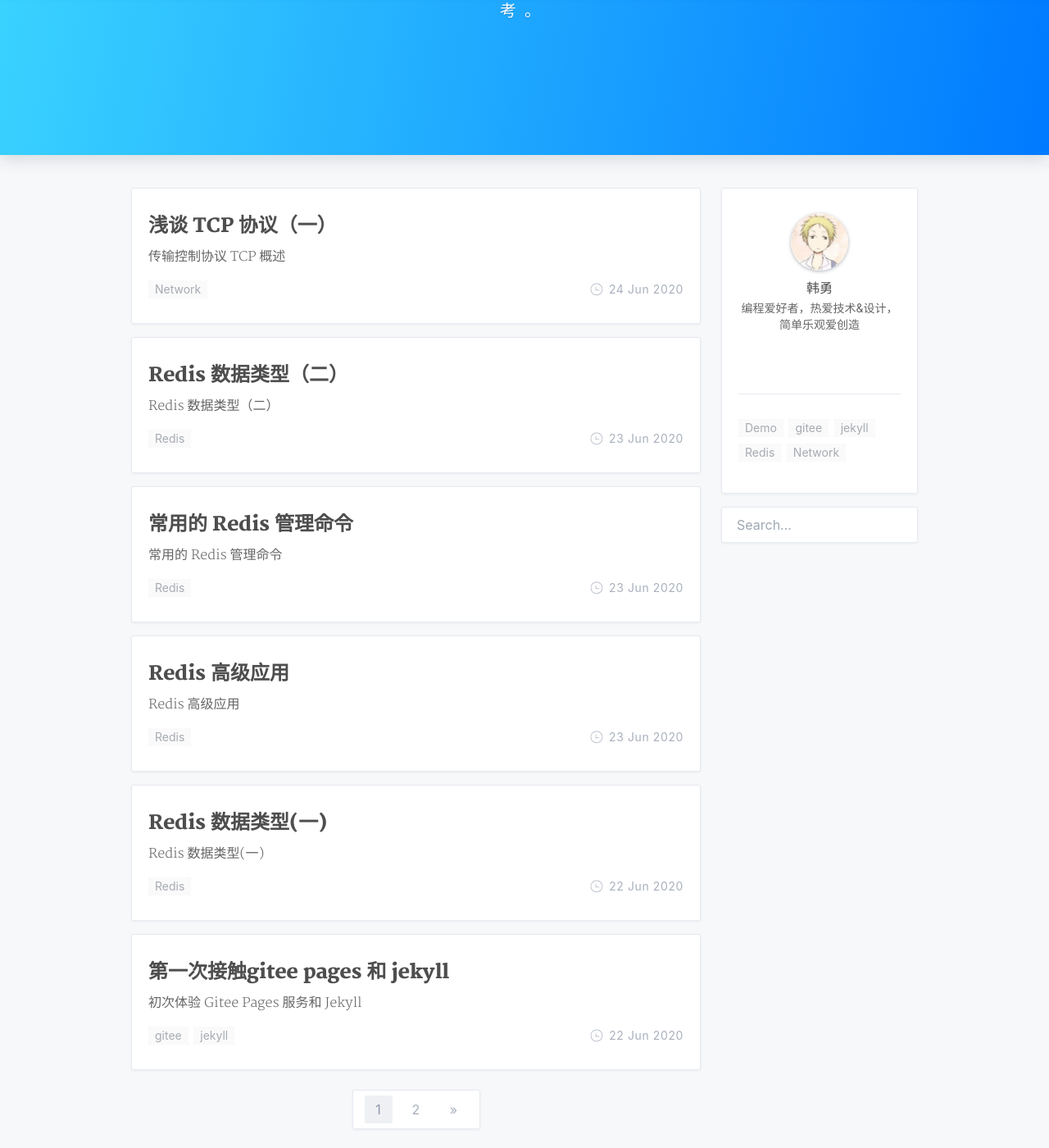
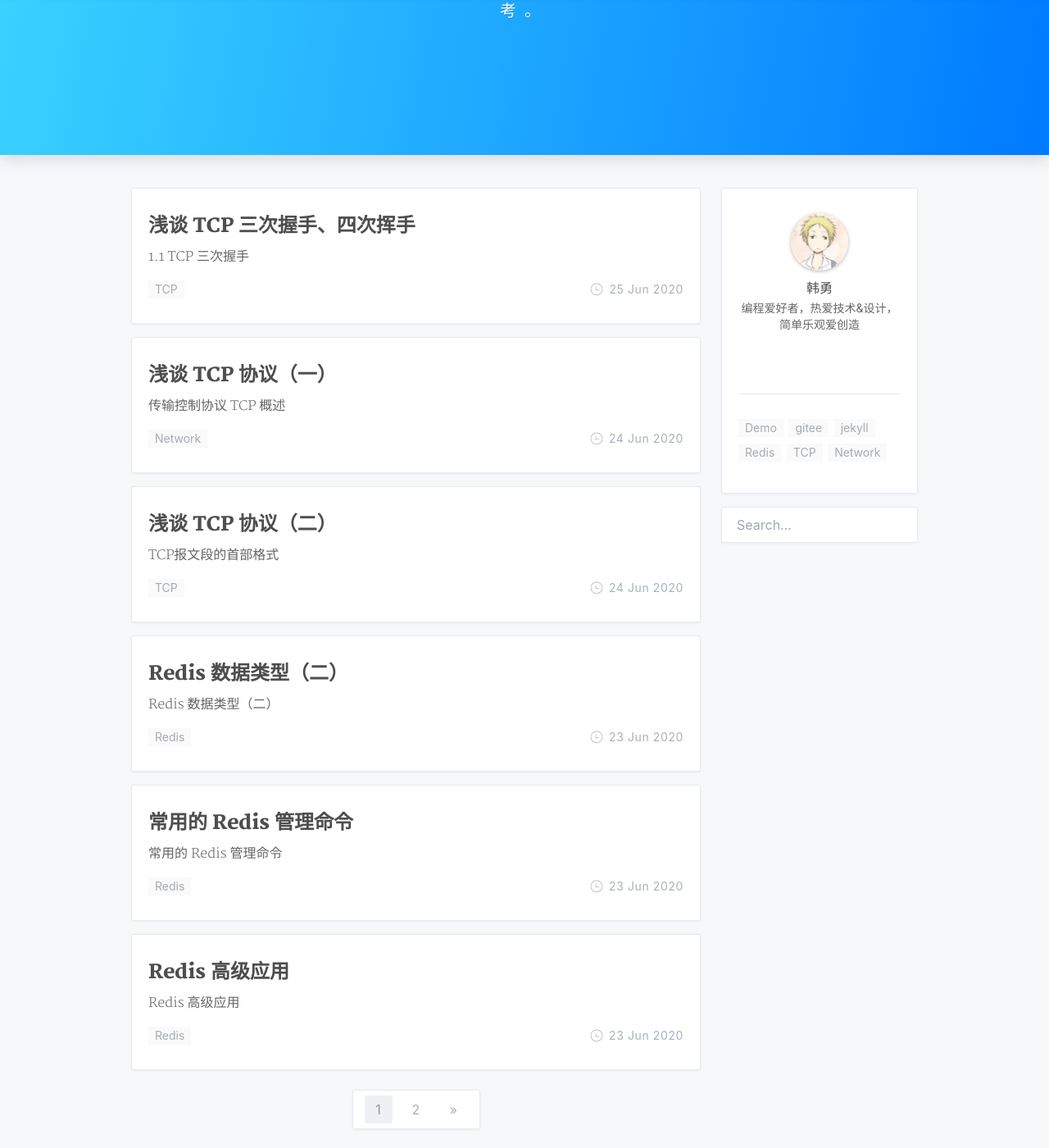
Before and after one commit to han199901/myGitPersonalBlog, a Jekyll site: the page built from index.html, in a window 1280 px wide and 1400 px high, scrolled down 271 px. Shown: the whole window at 82% size. Built offline with Jekyll 4.4.1, drawn with Linux system fonts in a browser that asks for light colours; nearby versions of some CDN libraries; the list of posts is cut into pages by our own code; a style sheet for code colours, icons or effects is not loaded; some of the changed lines change nothing that is shown.

Commit message:
2020-6-25

```diff
--- /dev/null
+++ b/_posts/2020-6-24-TCP-2.md
@@ -0,0 +1,51 @@
+---
+layout: post
+title: 浅谈 TCP 协议（二）
+date: 2020-06-24
+categories: 技术
+tags: TCP
+---
+
+### TCP报文段的首部格式
+
+TCP虽然是面向字节流的，但是TCP传送的数据单元却是报文段，而且TCP的**全部功能都体现在它的首部中各个字段**。
+
+![TCP报文段首部.png](https://i.loli.net/2020/06/24/4W7VPM6ODxZQSUK.png)
+
+**源端口和目的端口字段**——各占 2 字节。端口是运输层与应用层的服务接口。运输层的复用和分用功能都要通过端口才能实现。
+
+**序号字段**——占 4 字节。TCP 连接中传送的数据流中的**每一个字节都编上一个序号**。序号字段的值则指的是本报文段所发送的数据的**第一个字节的序号**。
+
+**确认号字段**——占 4 字节，是**期望收到对方的下一个报文段的数据的第一个字节的序号**。例如，B正确收到了A发送过来的一个报文段，其序号字段值是501，而数据长度是200字节（序号501 - 700），这表明B正确收到了A发送的到序号700为止的数据，因此，B期望收到A的下一个数据序号为701，于是B在发送给A的确认报文段中把确认号置位701。**总之，若确认号为N，则表明到N-1为止的所有数据都已正确收到**。
+
+**数据偏移（即首部长度）**——占 4 位，它指出 TCP 报文段的数据起始处距离 TCP 报文段的起始处有多远。“数据偏移”的单位是 32 位字（以 4 字节为计算单位）。
+
+**保留字段**——占 6 位，保留为今后使用，但目前应置为 0
+
+**紧急 URG** —— 当 URG  =  1 时，表明紧急指针字段有效。它告诉系统此报文段中有紧急数据，应尽快传送(相当于高优先级的数据)
+
+**确认 ACK** —— 只有当 ACK = 1 时确认号字段才有效。当 ACK = 0 时，确认号无效。TCP规定，在建立连接后所有传送的报文段都必须把ACK置1
+
+**推送 PSH (PuSH)** —— 接收 TCP 收到 PSH = 1 的报文段，就尽快地交付接收应用进程，而不再等到整个缓存都填满了后再向上交付。
+
+**复位 RST (ReSeT)** —— 当 RST = 1 时，表明 TCP 连接中出现严重差错（如由于主机崩溃或其他原因），必须释放连接，然后再重新建立运输连接。
+
+**同步 SYN** —— 在连接建立时用来同步序号，当SYN = 1而ACK = 0时，表明这是一个连接请求报文。对方若同意建立连接，则应在响应的报文段中使SYN = 1和ACK = 1。所以，SYN = 1 表示这是一个**连接请求或连接接受报文**。
+
+**终止 FIN (FINis)** —— 用来释放一个连接。FIN = 1 表明此报文段的发送端的数据已发送完毕，并要求释放运输连接。
+
+**窗口字段** —— 占 2 字节，窗口值是[0,2^16 -1]之间的整数。窗口指的是发送本报文段的一方的**接收窗口**（而不是自己的发送窗口）。窗口值**告诉对方**：从本报文段首部中的确认号算起，接收方目前允许对方发送的数据量。之所以要有这个限制，是因为接收方的数据缓存空间是有限的。总之**窗口值作为接收方让发送方设置其发送窗口的依据。**例如。设确认号是701，窗口字段是1000.这就表明，从701号算起，发送此报文段的一方还有接收1000个字节数据（字节序号701-1700）的接收缓存空间。**总之，窗口字段指出了现在允许对方发送的数据量。窗口值是经常在动态变化着**
+
+**检验和** —— 占 2 字节。检验和字段检验的范围包括首部和数据这两部分。**与UDP一样**在计算检验和时，要在 TCP 报文段的前面加上 12 字节的伪首部。
+
+**紧急指针字段** —— 占 16 位，仅在URG = 1时才有意义，它指出在本报文段中紧急数据共有多少个字节（紧急数据放在本报文段数据的最前面，因此紧急指针指出了紧急数据的末尾在报文段中的位置）。
+
+**选项字段** —— 长度可变。TCP 最初只规定了一种选项，即**最大报文段长度 MSS**。MSS 告诉对方 TCP：“我的缓存所能接收的报文段的数据字段的最大长度是 MSS 个字节。” **MSS (Maximum Segment Size)是 TCP 报文段中的数据字段的最大长度。数据字段加上 TCP 首部才等于整个的 TCP 报文段。**
+
+**其他选项**
+
+- 窗口扩大选项 ——占 3 字节，其中有一个字节表示移位值 S。新的窗口值等于TCP 首部中的窗口位数增大到(16 + S)，相当于把窗口值向左移动 S 位后获得实际的窗口大小。
+- 时间戳选项——占10 字节，其中最主要的字段时间戳值字段（4 字节）和时间戳回送回答字段（4 字节）。
+- 选择确认选项
+
+**填充字段** —— 这是为了使整个首部长度是 **4 字节**的整数倍。
--- a/_posts/2020-6-24-TCP-1.md
+++ b/_posts/2020-6-24-TCP.md
@@ -86,3 +86,64 @@
 **累积确认**：接收方不必对收到的分组逐个发送确认，而是在收到几个分组后，对按序到达的最后一个分组发送确认，这就表示：到这个分组为止的所有分组都已正确收到了。累积确认有的优点是：容易实现，即使确认丢失也不必重传。缺点是：不能向发送方反映出接收方已经正确收到的所有分组的信息。
 
 **Go-back-N**：当接收方检测出时序的信息后，要求发送方重发最后一个正确接受的信息帧之后的所有未被确认的帧；或者当发送方发送了n个帧后，若发现该n帧的前一帧在计时器超时区间内仍未返回其确认信息，则该帧被判定为出错或丢失，此时发送方不得不重新发送该出错帧及其后的n帧。
+
+### 以字节为单位的滑动窗口
+
+<iframe src="//player.bilibili.com/player.html?aid=52231781&bvid=BV194411h71z&cid=91418414&page=1" scrolling="no" border="0" frameborder="no" framespacing="0" allowfullscreen="true"> </iframe>
+
+### 超时重传时间的选择
+
+- 重传机制是 TCP 中最重要和最复杂的问题之一。
+- TCP **每发送**一个报文段，就对这个报文段设置一次计时器。只要计时器设置的重传时间到但还没有收到确认，就要重传这一报文段。
+
+#### 往返时延的方差很大
+
+由于 TCP 的下层是一个互联网环境，IP 数据报所选择的路由变化很大。因而运输层的往返时间的方差也很大。
+
+![往返时延的方差很大.png](https://i.loli.net/2020/06/25/DYNgMBvLSiZr2Ht.png)
+
+#### 加权平均往返时间RTT
+
+TCP才用了一种自适应算法，它记录一个报文段发出的时间，以及收到相应的确认的时间。这两个时间之差就是报文段的往返时间RTT。
+
+TCP 保留了 RTT 的一个**加权平均往返时间 RTTs**（这又称为平滑（smooth）的往返时间，因为是加权平均，所以是平滑的）。
+ 第一次测量到 RTT 样本时，**RTTS 值就取为所测量到的 RTT 样本值**。以后每测量到一个新的 RTT 样本，就按下式重新计算一次 RTTS：
+
+![加权平均公式.png](https://i.loli.net/2020/06/25/1eKZqFjdXNw47Jh.png)
+
+式中，0=<a<1。若 a 很接近于零，表示 RTT 值更新较慢(新的RTTs值和旧的RTTs值相比变化不大)。若选择 a 接近于 1，则表示 RTT 值更新较快(新的RTTs值受新的RTT样本的影响较大)。
+ RFC 2988 推荐的 a 值为 1/8，即 0.125。
+
+#### 超时重传时间RTO
+
+显然，RTO 应略大于上面得出的加权平均往返时间 RTTs
+RFC 2988 建议使用下式计算 RTO：
+
+![RTO.png](https://i.loli.net/2020/06/25/Z8sumhXpNDdyt4K.png)
+
+RTTD 是 RTT 的**偏差的**加权平均值，他与RTTs和新的RTT样本之差有关。
+ RFC 2988 建议这样计算 RTTD。第一次测量时，RTTD 值取为测量到的 RTT 样本值的一半。在以后的测量中，则使用下式计算加权平均的 RTTD：
+
+![RTTD .png](https://i.loli.net/2020/06/25/Z7bBJtARjTV4F1o.png)
+
+β是个小于 1 的系数，其推荐值是 1/4，即 0.25。
+
+然而**往返时间的测量是相当复杂**的：
+
+![往返时间的测量相当复杂.png](https://i.loli.net/2020/06/25/kU3EPGjdmhaZFxt.png)
+
+**Karn 算法**：
+
+> 为了解决上面那个问题，Karn提出了一个算法.
+>
+> 在计算平均往返时间 RTT 时，只要**报文段重传了，就不采用其往返时间样本。这样得出的加权平均平均往返时间 RTTS 和超时重传时间 RTO 就较准确。 **
+
+但是，这又有了新的问题、设想出现这样的情况：报文段的时延突然增大了很多。因此在原来得出的重传时间内，不会收到确认报文段。于是就重传报文段。但根据Karn算法，不考虑重传的报文段的往返时间样本。这样，超时重传时间就无法更新。
+
+**修正的 Karn 算法**
+
+![修正的Karn算法.png](https://i.loli.net/2020/06/25/cCwrKIhfF6tlsgD.png)
+
+系数 γ 的典型值是 2 。
+当不再发生报文段的重传时，才根据报文段的往返时延更新平均往返时延 RTT 和超时重传时间 RTO 的数值。
+实践证明，这种策略较为合理。
--- /dev/null
+++ b/_posts/2020-6-25-TCP-3.md
@@ -0,0 +1,53 @@
+---
+layout: post
+title: 浅谈 TCP 三次握手、四次挥手
+date: 2020-06-25
+categories: 技术
+tags: TCP
+---
+
+### 1.1 TCP 三次握手
+
+如下图所示，下面的两个机器人通过3次握手确定了对方能正确接收和发送消息(图片来源：《图解HTTP》)。 !![三次握手.png](https://i.loli.net/2020/06/25/YMrinhZq2J5cpv7.png)
+
+**简单示意图：** ![三次握手.gif](https://i.loli.net/2020/06/25/eVRCBGm3Hq6hMxp.gif)
+
+- 客户端–发送带有 SYN 标志的数据包–一次握手–服务端
+- 服务端–发送带有 SYN/ACK 标志的数据包–二次握手–客户端
+- 客户端–发送带有带有 ACK 标志的数据包–三次握手–服务端
+
+### 1.2 为什么要三次握手
+
+**三次握手的目的是建立可靠的通信信道，说到通讯，简单来说就是数据的发送与接收，而三次握手最主要的目的就是双方确认自己与对方的发送与接收是正常的。**
+
+第一次握手：Client 什么都不能确认；Server 确认了对方发送正常，自己接收正常
+
+第二次握手：Client 确认了：自己发送、接收正常，对方发送、接收正常；Server 确认了：对方发送正常，自己接收正常
+
+第三次握手：Client 确认了：自己发送、接收正常，对方发送、接收正常；Server 确认了：自己发送、接收正常，对方发送、接收正常
+
+所以三次握手就能确认双发收发功能都正常，缺一不可。
+
+### 1.3 第2次握手传回了ACK，为什么还要传回SYN？
+
+接收端传回发送端所发送的ACK是为了告诉客户端，我接收到的信息确实就是你所发送的信号了，这表明从客户端到服务端的通信是正常的。而回传SYN则是为了建立并确认从服务端到客户端的通信。”
+
+> SYN 同步序列编号(Synchronize Sequence Numbers) 是 TCP/IP 建立连接时使用的握手信号。在客户机和服务器之间建立正常的 TCP 网络连接时，客户机首先发出一个 SYN 消息，服务器使用 SYN-ACK 应答表示接收到了这个消息，最后客户机再以 ACK(Acknowledgement）消息响应。这样在客户机和服务器之间才能建立起可靠的 TCP 连接，数据才可以在客户机和服务器之间传递。
+
+### 2.1 四次挥手
+
+![四次挥手.gif](https://i.loli.net/2020/06/25/ZoYOiN3lKXUSEnx.gif)
+
+1. 客户端进程发出连接释放报文，并且停止发送数据。释放数据报文首部，FIN=1，其序列号为seq=u（等于前面已经传送过来的数据的最后一个字节的序号加1），此时，客户端进入FIN-WAIT-1（终止等待1）状态。 TCP规定，FIN报文段即使不携带数据，也要消耗一个序号。
+2. 服务器收到连接释放报文，发出确认报文，ACK=1，ack=u+1，并且带上自己的序列号seq=v，此时，服务端就进入了CLOSE-WAIT（关闭等待）状态。TCP服务器通知高层的应用进程，客户端向服务器的方向就释放了，这时候处于半关闭状态，即客户端已经没有数据要发送了，但是服务器若发送数据，客户端依然要接受。这个状态还要持续一段时间，也就是整个CLOSE-WAIT状态持续的时间。
+3. 客户端收到服务器的确认请求后，此时，客户端就进入FIN-WAIT-2（终止等待2）状态，等待服务器发送连接释放报文（在这之前还需要接受服务器发送的最后的数据）。
+4. 服务器将最后的数据发送完毕后，就向客户端发送连接释放报文，FIN=1，ack=u+1，由于在半关闭状态，服务器很可能又发送了一些数据，假定此时的序列号为seq=w，此时，服务器就进入了LAST-ACK（最后确认）状态，等待客户端的确认。
+5. 客户端收到服务器的连接释放报文后，必须发出确认，ACK=1，ack=w+1，而自己的序列号是seq=u+1，此时，客户端就进入了TIME-WAIT（时间等待）状态。注意此时TCP连接还没有释放，必须经过2∗*∗MSL（最长报文段寿命）的时间后，当客户端撤销相应的TCB后，才进入CLOSED状态。
+6. 服务器只要收到了客户端发出的确认，立即进入CLOSED状态。同样，撤销TCB后，就结束了这次的TCP连接。可以看到，服务器结束TCP连接的时间要比客户端早一些。
+
+### 2.2 为什么客户端最后还要等待 2 MSL？
+
+**MSL（Maximum Segment Lifetime）**，TCP允许不同的实现可以设置不同的MSL值。
+
+- 第一，保证客户端发送的最后一个ACK报文能够到达服务器，因为这个ACK报文可能丢失，站在服务器的角度看来，我已经发送了FIN+ACK报文请求断开了，客户端还没有给我回应，应该是我发送的请求断开报文它没有收到，于是服务器又会重新发送一次，而客户端就能在这个2MSL时间段内收到这个重传的报文，接着给出回应报文，并且会重启2MSL计时器。
+- 第二，防止类似与“三次握手”中提到了的“已经失效的连接请求报文段”出现在本连接中。客户端发送完最后一个确认报文后，在这个2MSL时间中，就可以使本连接持续的时间内所产生的所有报文段都从网络中消失。这样新的连接中不会出现旧连接的请求报文。
```
